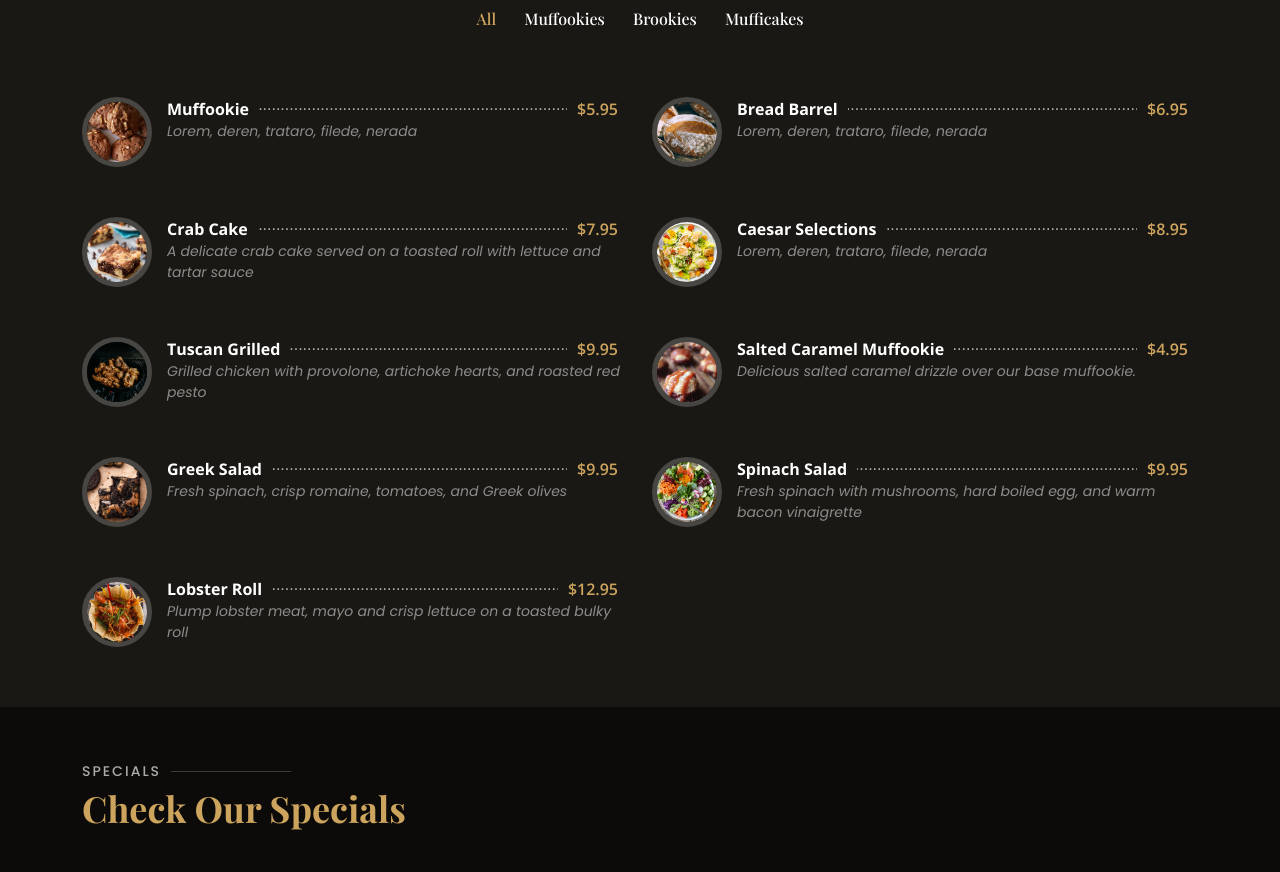
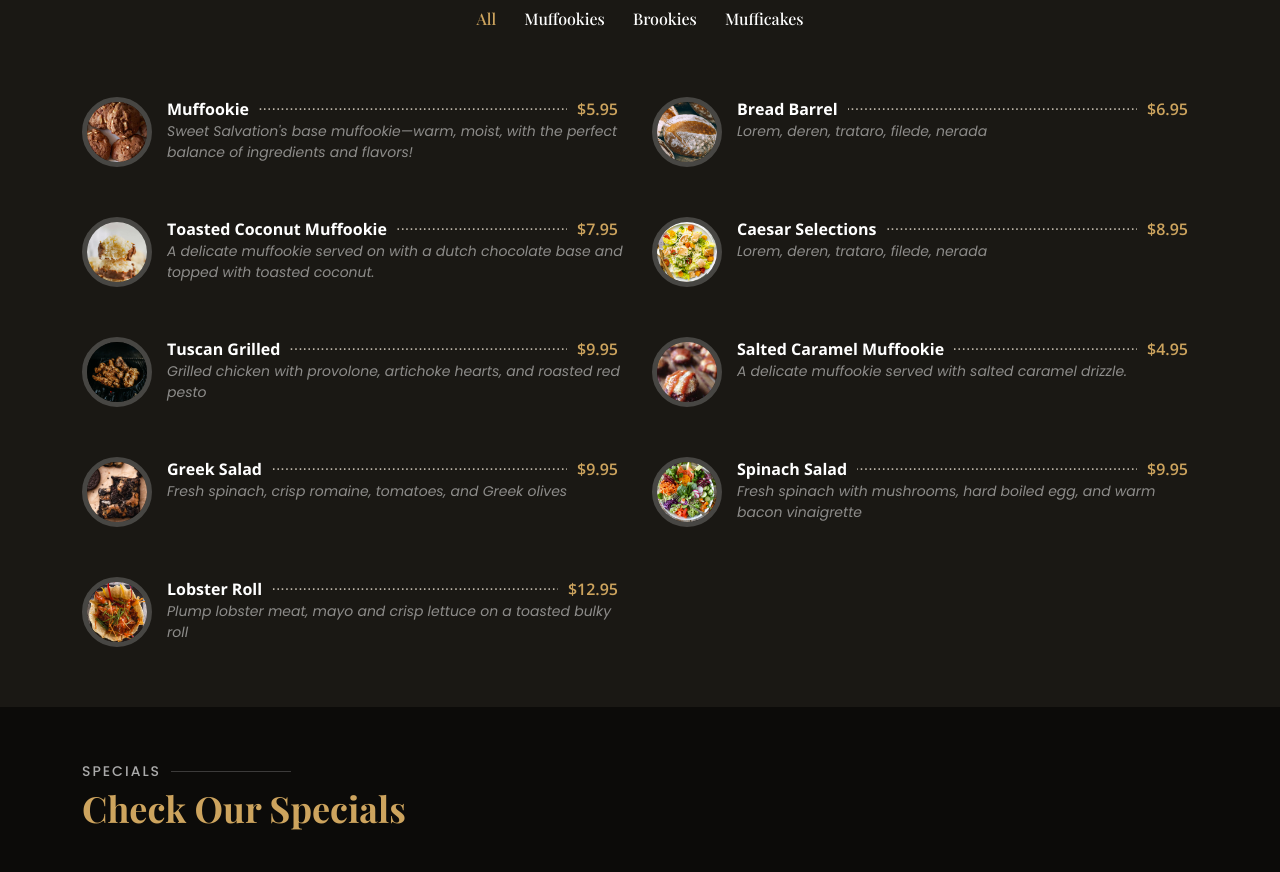
Before and after one commit to ustropics/SweetSalvation, a plain HTML site: page index.html in a window 1280 px wide. Shown: the part 2039-2911 px from the top of the page. Drawn offline with nearby package versions, Linux system fonts and the light colour scheme; a web font is replaced by a local one.

Commit message:
new text changes

```diff
--- a/index.html
+++ b/index.html
@@ -221,7 +221,7 @@
               <a href="#">Muffookie</a><span>$5.95</span>
             </div>
             <div class="menu-ingredients">
-              Lorem, deren, trataro, filede, nerada
+              Sweet Salvation's base muffookie—warm, moist, with the perfect balance of ingredients and flavors!
             </div>
           </div>
 
@@ -236,12 +236,12 @@
           </div>
 
           <div class="col-lg-6 menu-item filter-starters">
-            <img src="assets/img/menu/cake.jpg" class="menu-img" alt="">
+            <img src="assets/img/menu/coconut-muffookie.jpg" class="menu-img" alt="">
             <div class="menu-content">
-              <a href="#">Crab Cake</a><span>$7.95</span>
+              <a href="#">Toasted Coconut Muffookie</a><span>$7.95</span>
             </div>
             <div class="menu-ingredients">
-              A delicate crab cake served on a toasted roll with lettuce and tartar sauce
+              A delicate muffookie served on with a dutch chocolate base and topped with toasted coconut.
             </div>
           </div>
 
@@ -271,7 +271,7 @@
               <a href="#">Salted Caramel Muffookie</a><span>$4.95</span>
             </div>
             <div class="menu-ingredients">
-              Delicious salted caramel drizzle over our base muffookie.
+              A delicate muffookie served with salted caramel drizzle.
             </div>
           </div>
 
```
Also changed, not shown: assets/img/menu/coconut-muffookie.jpg (added).
